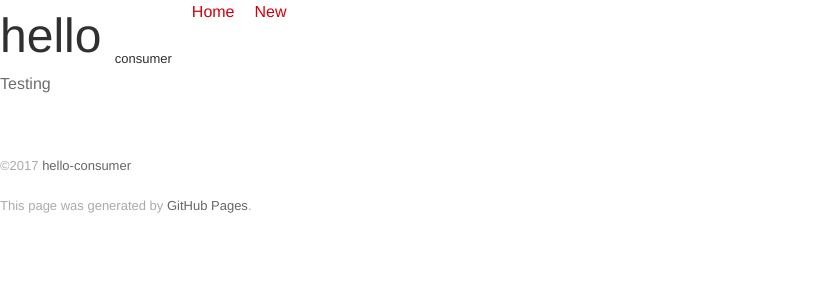
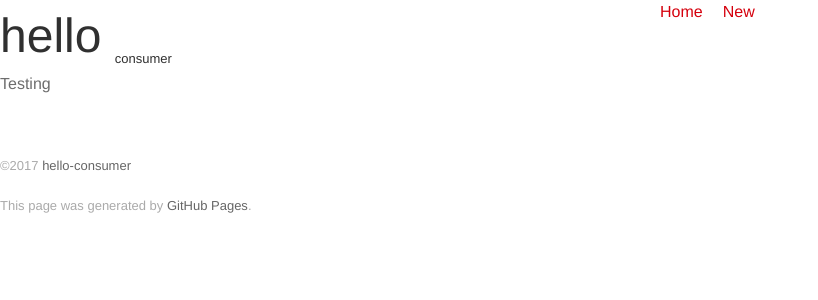
Before and after one commit to hello-consumer/hello-consumer.github.io, a Jekyll site: the page built from index.md, in a window 1280 px wide. Shown: the top 300 px of the page, without its empty margins (0-818 px from the left). Built offline with Jekyll 4.4.1, drawn with Linux system fonts in a browser that asks for light colours; some web fonts are replaced; our own code applies the rules of GitHub Pages for plain Markdown files.

Commit message:
Messing with flexbox

```diff
--- a/_sass/theme.scss
+++ b/_sass/theme.scss
@@ -27,6 +27,9 @@ header {
     top:0px;
     display: flex;
     flex-direction: row;
+    &>*{
+        flex:1 100%;
+    }
     h1 {
         font-family: 'Chivo', 'Helvetica Neue', Helvetica, Arial, serif;
         font-size: 3em;
```
